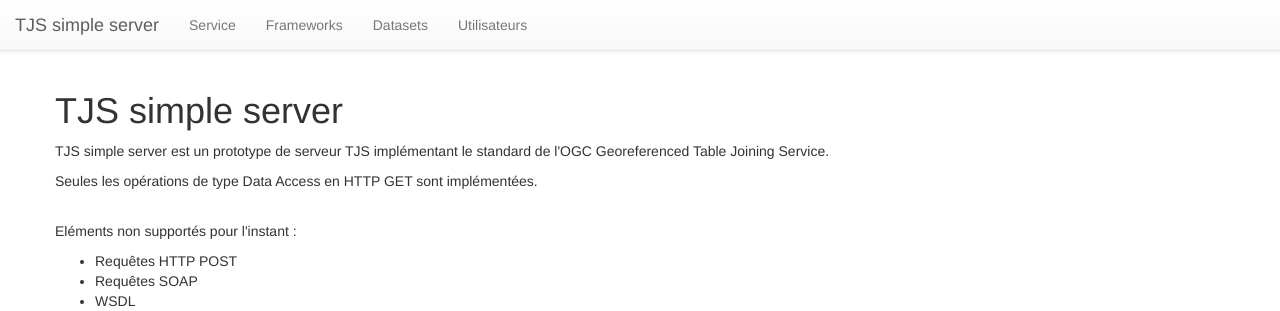
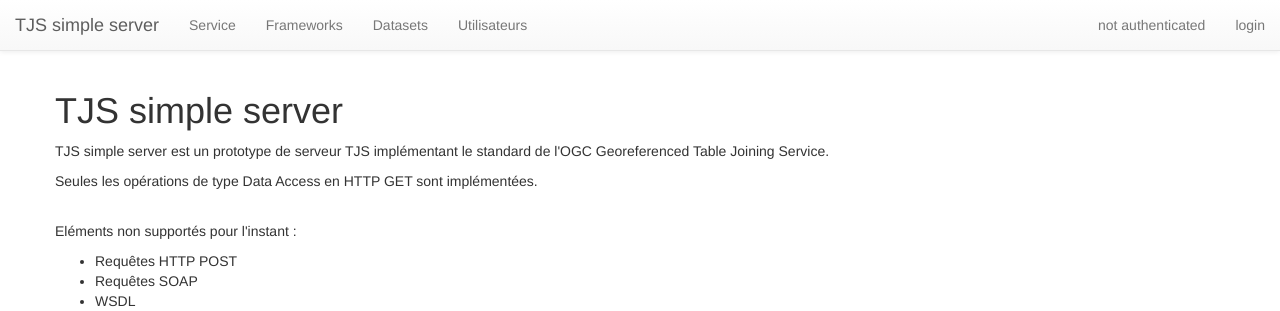
Before and after one commit to neogeo-technologies/OneTjs, a Flask app: page / in a window 1280 px wide. Shown: the top 311 px of the page. Run offline with Flask 2, Linux system fonts and the light colour scheme; parts of the project's set-up code (start-up, migrations or seed data) failed here and were passed over; some libraries are stand-ins or nearby versions.

Commit message:
add login and logout links in base.html

```diff
--- a/app/__init__.py
+++ b/app/__init__.py
@@ -1,7 +1,6 @@
 # -*- coding: utf-8 -*-
 
 # TODO: use Flask blueprints
-# TODO: display whether the user is connected or not
 
 from flask import Flask
 from flask import render_template
--- a/app/service.py
+++ b/app/service.py
@@ -41,7 +41,7 @@
 
 import data
 
-# TODO: add links in the main template to login and logout, display the current user login...
+# Todo: Add login and logout links in the admin pages templates
 # TODO: put admin views in another file
 
 # TODO: use secure forms with Flask-Admin:
--- a/app/templates/base.html
+++ b/app/templates/base.html
@@ -38,9 +38,18 @@
                         <li><a href="/users/">Utilisateurs</a></li>
                         {% block extra_nav %}{% endblock %}
                     </ul>
+
+                    <ul class="nav navbar-nav navbar-right">
+                        {% if current_user.is_authenticated %}
+                        <li class="navbar-text">{{ current_user.email }}</li>
+                        <li><a href="{{ url_for("logout") }}">logout</a></li>
+                        {% else %}
+                        <li class="navbar-text">not authenticated</li>
+                        <li><a href="{{ url_for("login") }}">login</a></li>
+                        {% endif %}
+                    </ul>
                 </div>
             </div>
-          </div>
         </nav>
 
         <div class="container">
```
